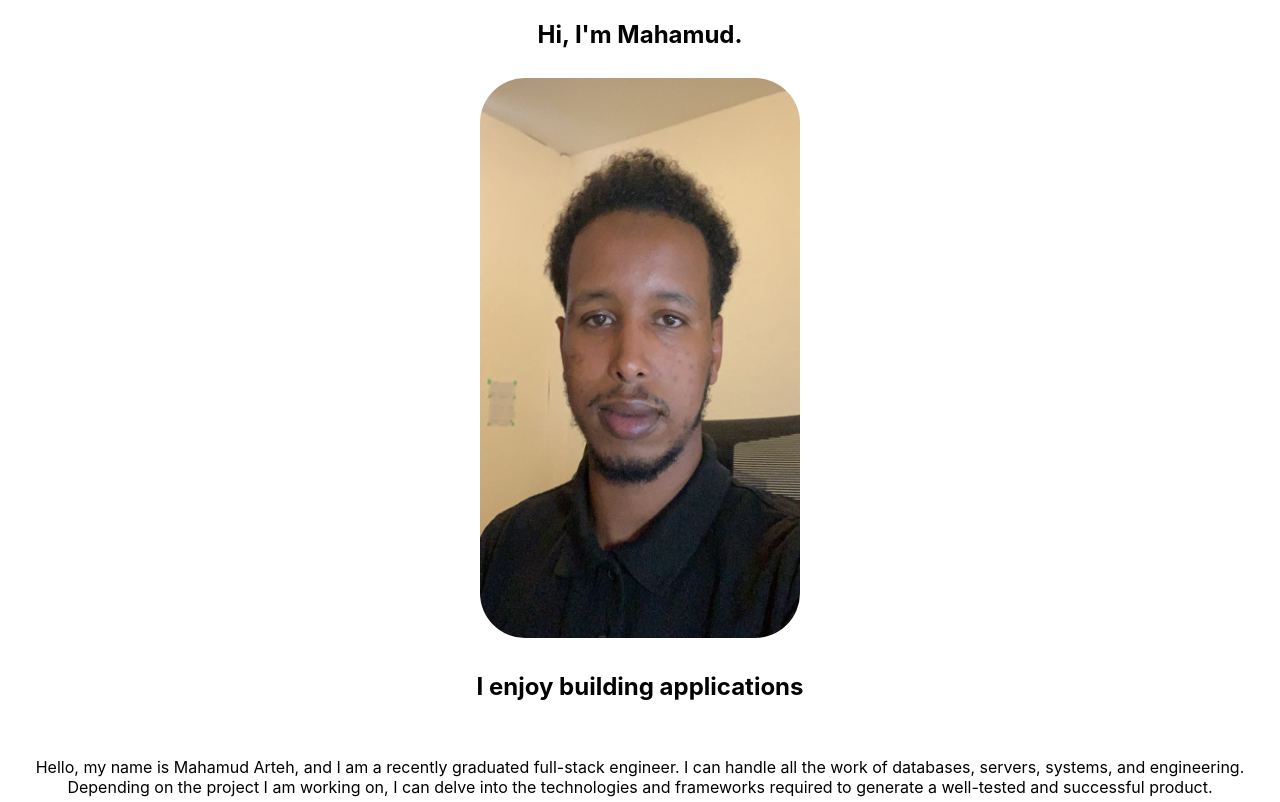
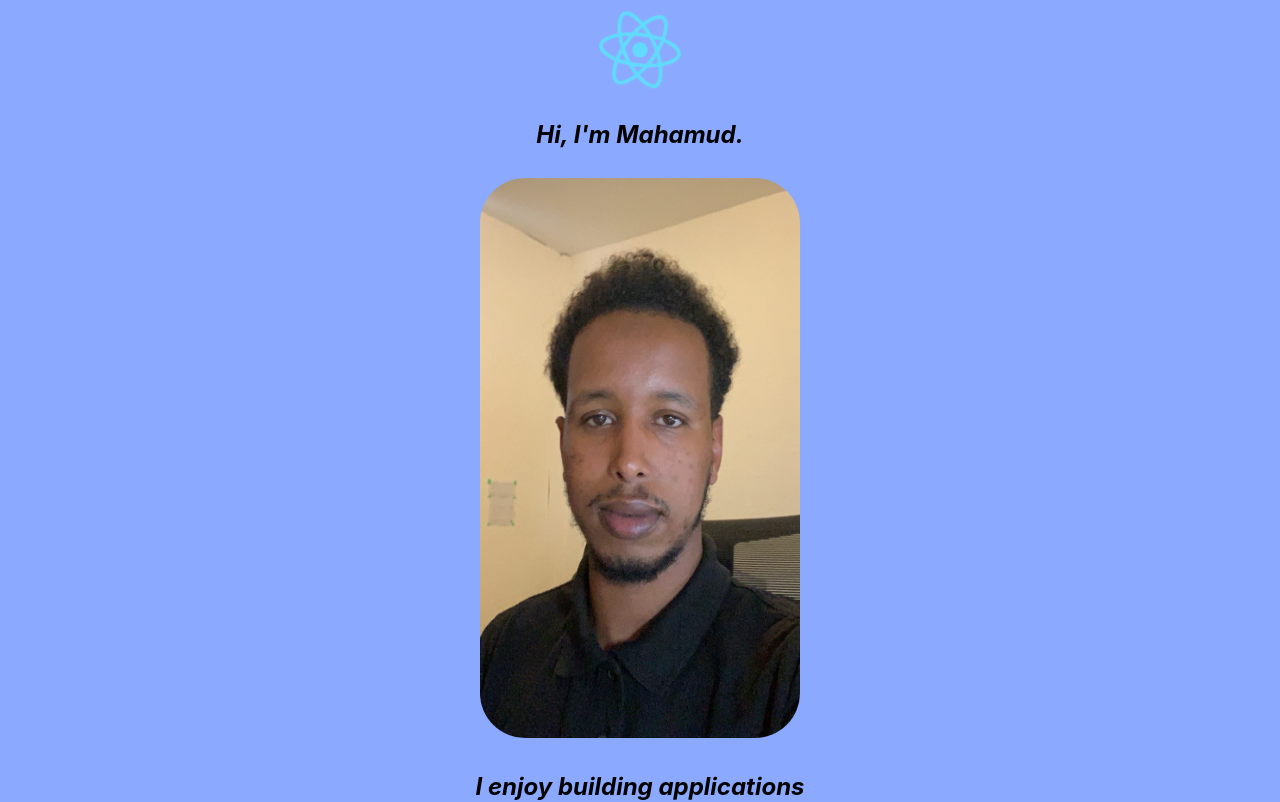
Before and after one commit to Arteh97/mahamuds-portfolio, a React (Create React App) app: page / in a window 1280 px wide. Shown: the top 802 px of the page. Built offline with nearby package versions, Linux system fonts and the light colour scheme.

Commit message:
react logo introduced

```diff
--- a/src/App.css
+++ b/src/App.css
@@ -1,3 +1,11 @@
+main {
+	display: grid;
+	place-items: center;
+	background-color: rgb(139, 170, 255);
+	font-style: italic;
+	font-weight: bolder;
+}
+
 .App {
 	text-align: center;
 }
@@ -9,23 +17,9 @@
 
 @media (prefers-reduced-motion: no-preference) {
 	.App-logo {
-    animation: App-logo-spin infinite 20s linear;
+		height: 100px;
+		animation: App-logo-spin infinite 5.5s linear;
 	}
-}
-
-.App-header {
-  background-color: #282c34;
-  min-height: 100vh;
-  display: flex;
-  flex-direction: column;
-  align-items: center;
-  justify-content: center;
-  font-size: calc(10px + 2vmin);
-  color: white;
-}
-
-.App-link {
-  color: #61dafb;
 }
 
 @keyframes App-logo-spin {
--- a/src/App.js
+++ b/src/App.js
@@ -1,19 +1,22 @@
-import React from 'react';
-import About from './components/About';
-import Contact from './components/Contact';
-import NavBar from './components/NavBar';
-import Projects from './components/Projects';
-import Skills from './components/Skills';
+import React from "react";
+import About from "./components/About";
+import Contact from "./components/Contact";
+import NavBar from "./components/NavBar";
+import Projects from "./components/Projects";
+import Skills from "./components/Skills";
+import "./App.css";
+import logo from "./logo.svg";
 // import Testimonials from ',.components/Testimonials';
 
-import './App.css';
+import "./App.css";
 
 function App() {
 	return (
-		<main className='text-gray-400 bg-gray-900 body-font'>
+		<main className="text-gray-400 bg-gray-900 body-font">
+			<img src={logo} className="App-logo" />
 			{/* <NavBar /> */}
 			<About />
-			<Projects />
+			{/* <Projects /> */}
 			{/* <Skills /> */}
 			{/* <Testimonials /> */}
 		</main>
```
Lines whose indentation alone changed are shown as unchanged.
